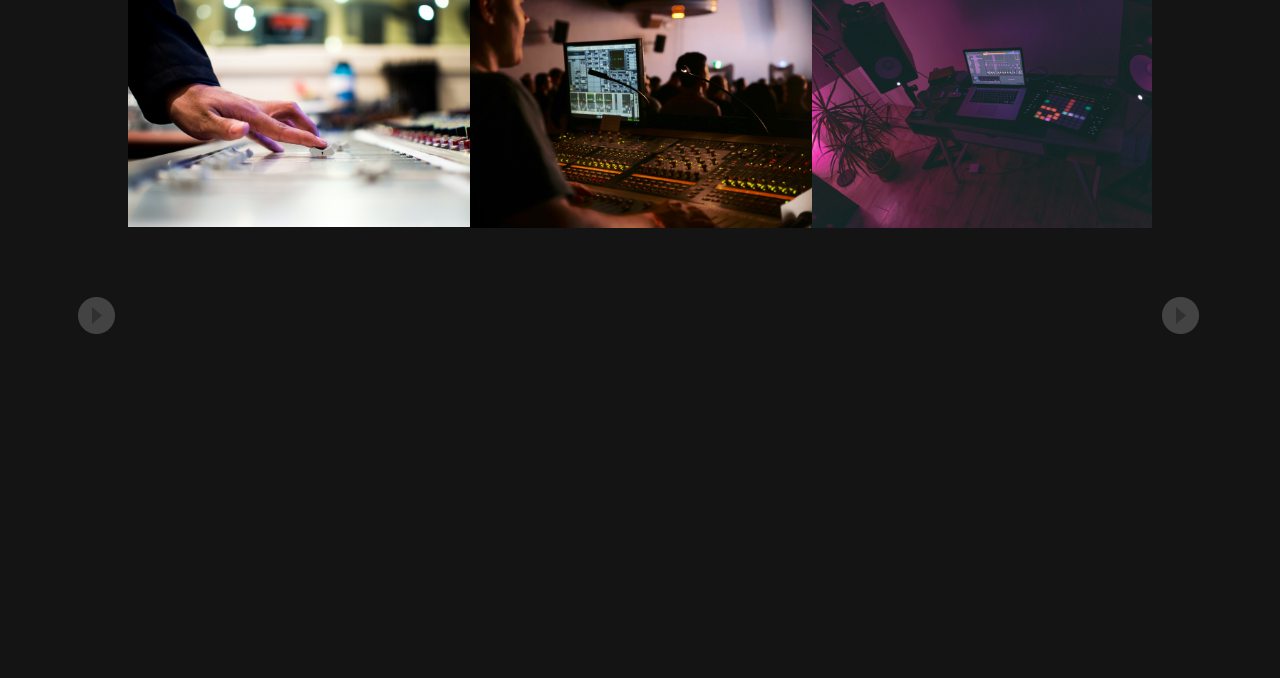
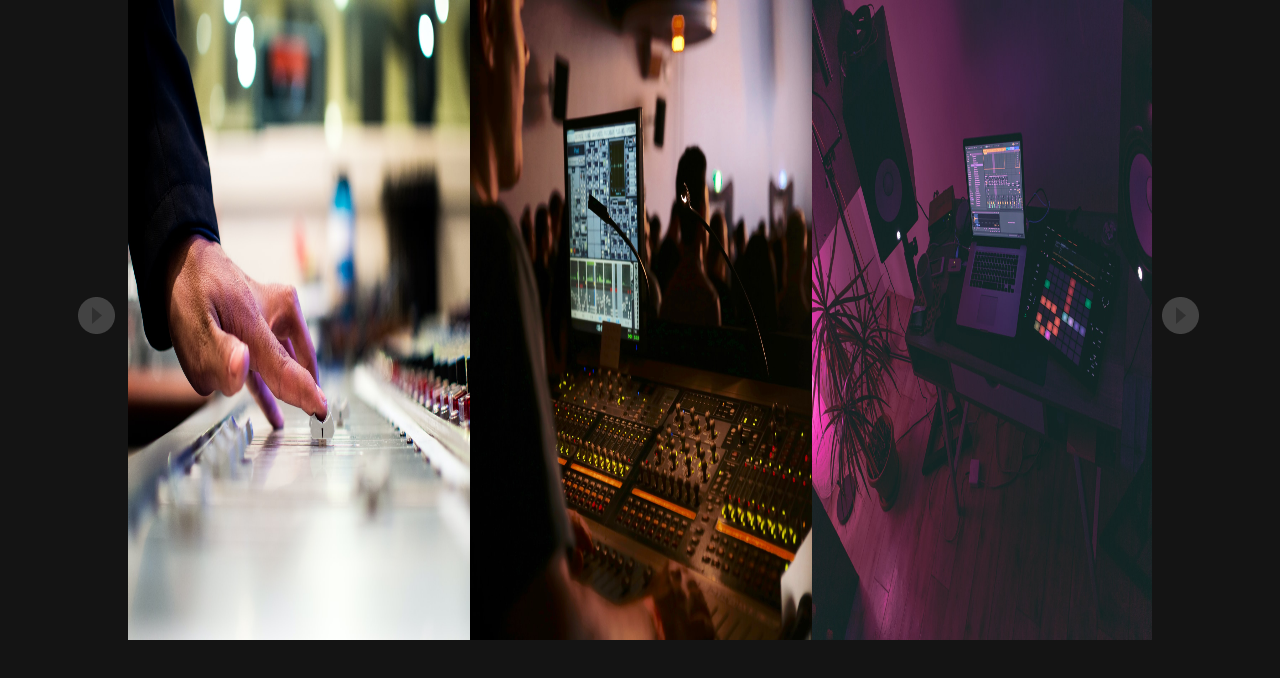
Before and after one commit to Asif-newaz/practice-react, a React (Create React App) app: page / in a window 1280 px wide. Shown: the top 678 px of the page. Built offline with nearby package versions, Linux system fonts and the light colour scheme.

Commit message:
update card

```diff
--- a/src/Components/FlipkartMultiItemCarousel/SlickCard.js
+++ b/src/Components/FlipkartMultiItemCarousel/SlickCard.js
@@ -4,8 +4,8 @@ import { Box } from "@chakra-ui/react";
 
 const SlickCard = (props) => {
   return (
-    <Box height="80vh" w="100%">
-      <Box>
+    <Box height="80vh" w="100%" mr="1rem">
+      <Box mr="1rem" height="80vh" width="100%">
         <img
           src={props.img}
           alt="dh shop"
```
